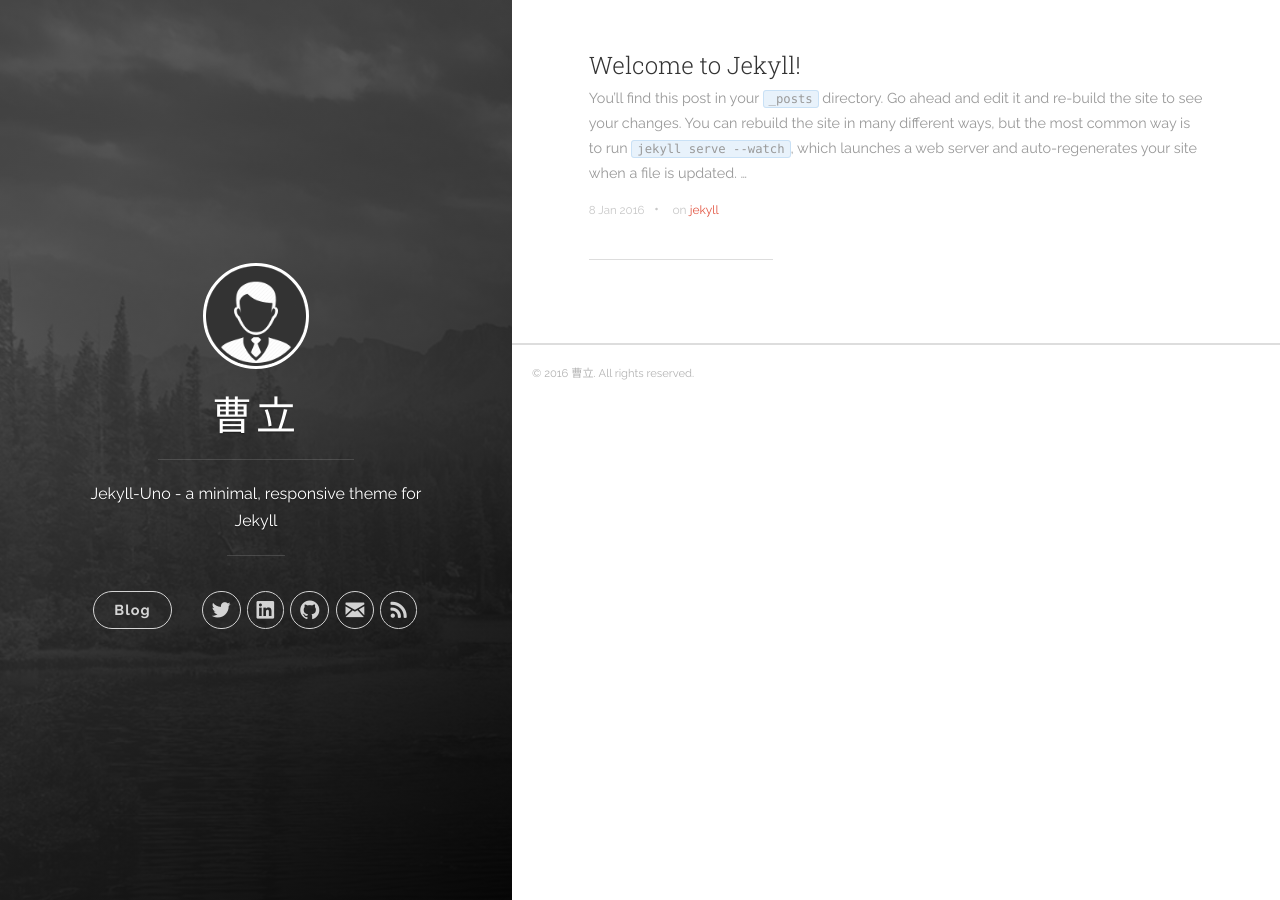
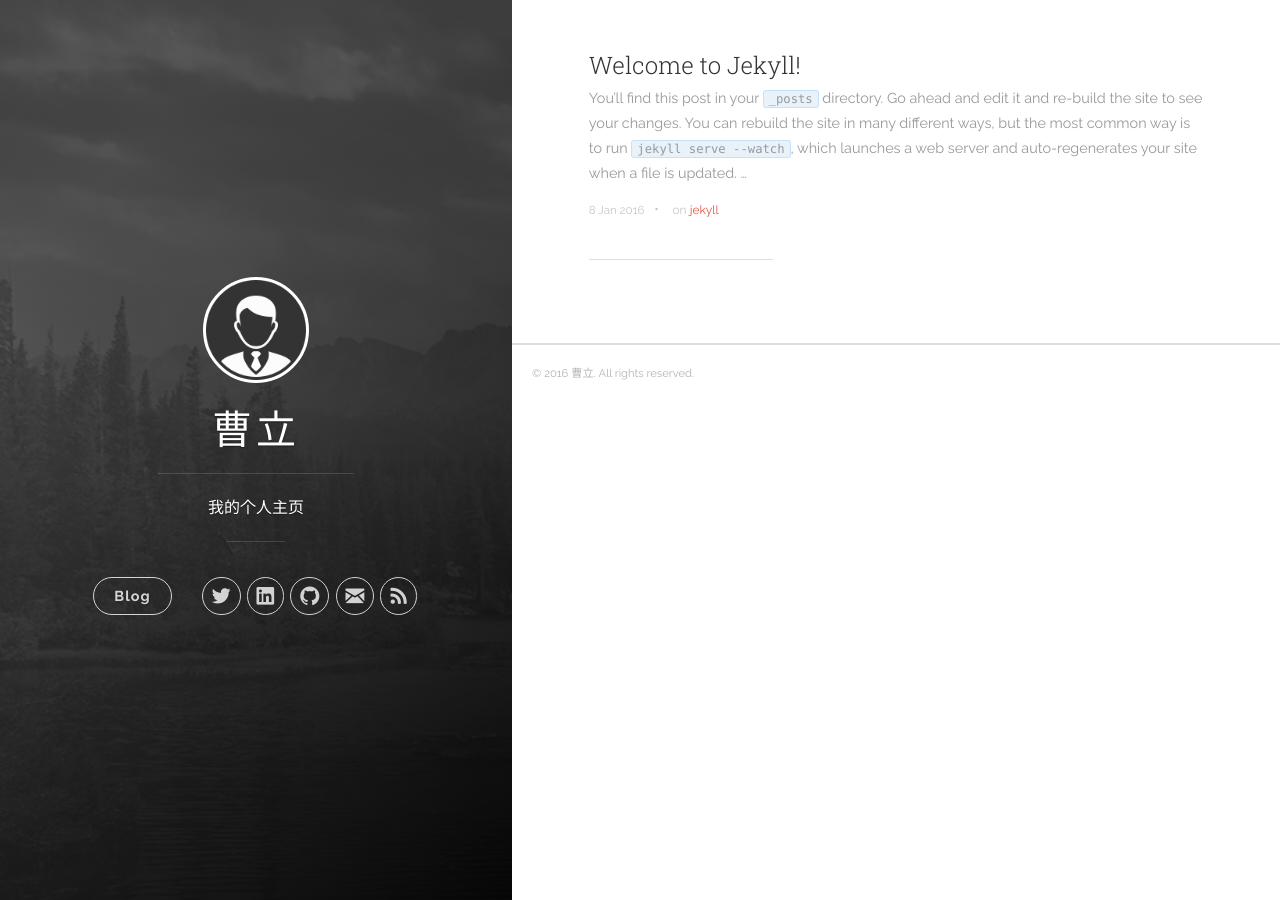
Before and after one commit to cuiyixiao/cyxblog, a Jekyll site: the page built from index.html, in a window 1280 px wide. Built offline with Jekyll 4.4.1, drawn with Linux system fonts in a browser that asks for light colours; nearby versions of some CDN libraries; the list of posts is cut into pages by our own code; some of the changed lines change nothing that is shown.

Commit message:
modification

```diff
--- a/_config.yml
+++ b/_config.yml
@@ -1,6 +1,6 @@
 # Site settings
 title: 曹立
-description: 'Jekyll-Uno - a minimal, responsive theme for Jekyll'
+description: '我的个人主页'
 url: ''
 #'http://joshgerdes.com/jekyll-uno'
 baseurl: ''
@@ -9,9 +9,9 @@
 author:
   name: '曹立'
   email: oos1111@sjtu.edu.cn
-  twitter_username: joshgerdes
+  twitter_username: Irving__cl
   github_username: Irving_cl
-  linkedin_username:  joshgerdes
+  linkedin_username: 曹立
 
 # Build settings
 destination: _site
```
